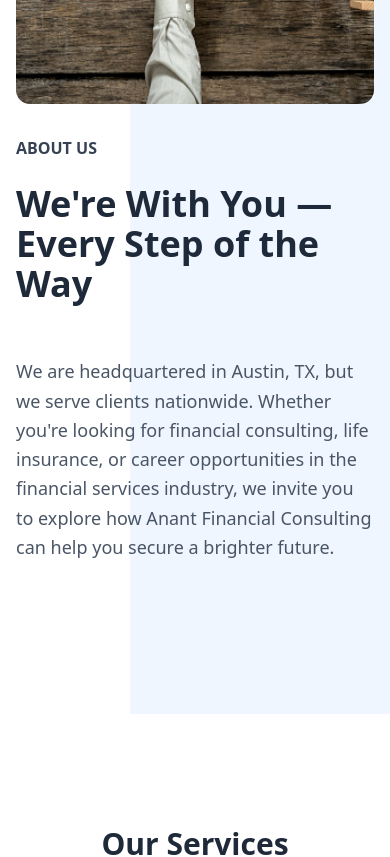
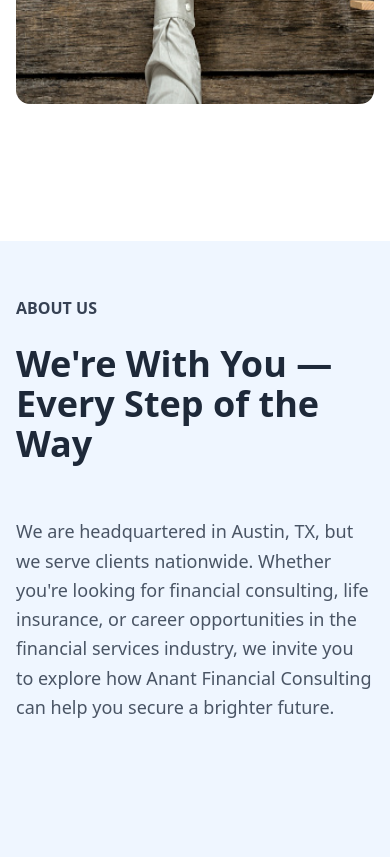
Before and after one commit to AnantLLC/Anant-Website, a Next.js app in the folder frontend/: page /Anant-Website/ in a window 390 px wide. Shown: the part 1320-2177 px from the top of the page. Built offline with nearby package versions, Linux system fonts and the light colour scheme.

Commit message:
fixed mobile background split on about section

```diff
--- a/frontend/app/ui/home/About.tsx
+++ b/frontend/app/ui/home/About.tsx
@@ -8,9 +8,9 @@ export default function About() {
   return (
     <section id="about" className="relative py-28 px-4 md:px-12 bg-blue-50 overflow-hidden">
       {/* Background split */}
-      <div className="absolute inset-0 z-0 flex">
-        <div className="w-1/3 bg-white"></div>
-        <div className="w-2/3 bg-blue-50"></div>
+      <div className="absolute inset-0 z-0 flex flex-col lg:flex-row">
+        <div className="h-1/2 lg:h-full lg:w-1/3 bg-white"></div>
+        <div className="h-1/2 lg:h-full lg:w-2/3 bg-blue-50"></div>
       </div>
 
       {/* Content container */}
@@ -27,7 +27,7 @@ export default function About() {
           </div>
 
           {/* Content column */}
-          <div className="order-1 md:order-2 flex flex-col space-y-6">
+          <div className="order-1 md:order-2 flex flex-col space-y-6 pt-40 md:pt-0">
             <h2 className="text-md font-bold text-gray-700">
               ABOUT US
             </h2>
```
